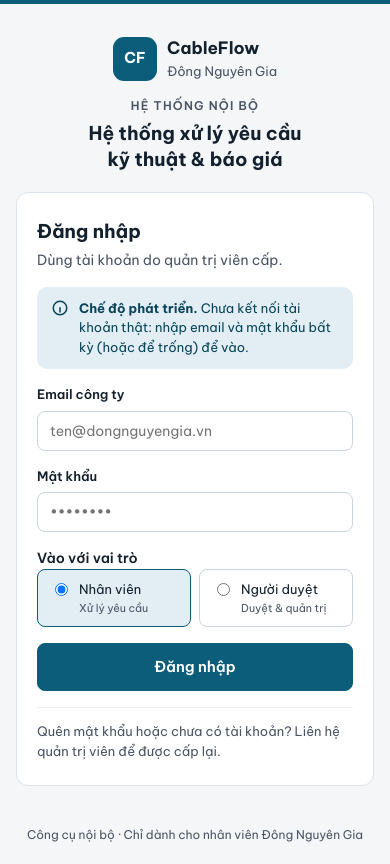
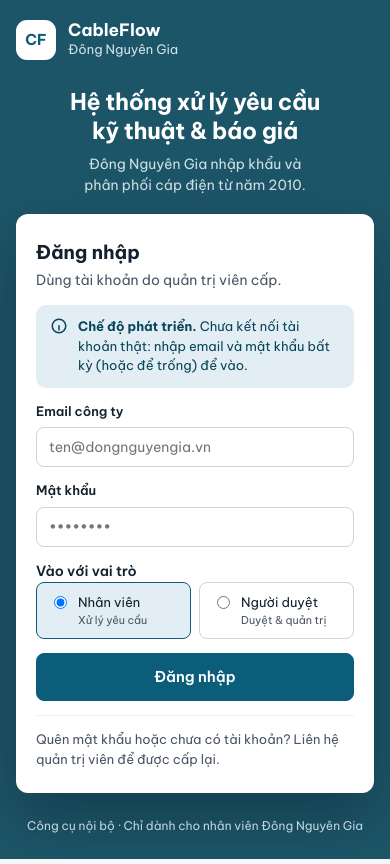
Before and after one commit to s4055134-ux/CableFlow, a plain HTML site: page index.html in a window 390 px wide. Drawn offline with Linux system fonts and the light colour scheme.

Commit message:
Update styles.css

```diff
--- a/css/styles.css
+++ b/css/styles.css
@@ -93,31 +93,19 @@ tbody tr{cursor:pointer}tbody tr:hover{background:#FAFBFC}
 .stats{display:grid;grid-template-columns:repeat(3,minmax(0,1fr));gap:16px;margin-bottom:20px}
 .stat b{display:block;font-size:22px;margin-top:4px}
 
-/* login */
-.login{min-height:100vh;display:flex;flex-direction:column;align-items:center;padding:64px 24px 28px;border-top:4px solid var(--pri);background:var(--bg)}
-.lwrap{width:100%;max-width:440px;display:flex;flex-direction:column;gap:28px}
-.lhead{display:flex;flex-direction:column;align-items:center;text-align:center;gap:16px}
-.lhead .logo{padding:0;justify-content:center}
-.lhead .logo b{width:44px;height:44px;border-radius:11px;font-size:15px}
-.eyebrow{font-size:12px;font-weight:600;letter-spacing:.1em;color:var(--mute);margin-bottom:6px}
-.lhead h1{font-size:22px;line-height:1.35;font-weight:700;text-wrap:balance}
-.lcard{padding:32px}
-.lname{text-align:left}.lname .wm{font-weight:700;font-size:17px}.lname .co{font-size:13px;color:var(--mute)}
-.lfoot{margin-top:auto;padding-top:40px;font-size:12px;color:var(--mute);text-align:center}
-.lcorner,.lsub{display:none}
-@media (min-width:861px){
- .login{position:relative;overflow:hidden;background:#1D5568;border-top:0;padding:56px 24px 20px;justify-content:center}
+/* login – dùng chung cho desktop và mobile */
+.login{position:relative;min-height:100vh;display:flex;flex-direction:column;align-items:center;justify-content:center;padding:56px 24px 20px;background:#1D5568}
 .lcorner{display:flex;align-items:center;gap:12px;position:absolute;top:28px;left:36px;color:#fff;z-index:1}
 .lcorner b{width:44px;height:44px;border-radius:11px;background:#fff;color:var(--pri);display:flex;align-items:center;justify-content:center;font-size:16px}
 .lcorner .cw{font-weight:700;font-size:18px;line-height:1.2}
 .lcorner .cc{font-size:13px;color:#CFE1E7}
- .lwrap{position:relative;z-index:1;max-width:460px;gap:20px}
+.lwrap{position:relative;z-index:1;width:100%;max-width:460px;display:flex;flex-direction:column;gap:20px}
+.lhead{display:flex;flex-direction:column;align-items:center;text-align:center}
 .lhead .logo,.lhead .eyebrow{display:none}
- .lhead h1{color:#fff;font-size:30px;line-height:1.25;letter-spacing:-.015em}
- .lsub{display:block;margin:12px 0 0;color:#CFE1E7;font-size:15px;text-wrap:balance}
+.lhead h1{color:#fff;font-size:30px;line-height:1.25;font-weight:700;letter-spacing:-.015em;text-wrap:balance}
+.lsub{margin:12px 0 0;color:#CFE1E7;font-size:15px;text-wrap:balance}
 .lcard{padding:30px 34px;gap:14px;border:0;border-radius:14px;box-shadow:0 24px 60px rgba(4,24,32,.35)}
- .lfoot{position:relative;z-index:1;color:#BFD5DC;margin-top:0;padding-top:20px}
-}
+.lfoot{position:relative;z-index:1;padding-top:20px;font-size:12px;color:#BFD5DC;text-align:center}
 .devnote{display:flex;gap:10px;padding:12px 14px;border-radius:10px;background:var(--pri-l);color:#08445A;font-size:13px}
 .role{display:grid;grid-template-columns:1fr 1fr;gap:8px}
 .role label{display:flex;gap:8px;align-items:flex-start;border:1px solid var(--inp);border-radius:8px;padding:10px 12px;cursor:pointer;font-size:13px}
@@ -144,10 +132,15 @@ tbody tr{cursor:pointer}tbody tr:hover{background:#FAFBFC}
  .actbar.stick{position:sticky;bottom:64px;background:#fff;padding:12px;margin:0 -16px;border-top:1px solid var(--line);z-index:10}
  .actbar.stick .btn{flex:1;height:46px}
  .grid2,.stats{grid-template-columns:1fr}
- .login{padding:32px 16px 20px}
- .lwrap{gap:20px}
- .lhead h1{font-size:19px}
- .lcard{padding:24px 20px}
+ .login{justify-content:flex-start;padding:20px 16px 24px}
+ .lcorner{position:static;align-self:flex-start;margin-bottom:28px}
+ .lcorner b{width:40px;height:40px;font-size:15px}
+ .lcorner .cw{font-size:17px}
+ .lwrap{gap:18px}
+ .lhead h1{font-size:23px}
+ .lsub{font-size:14px;margin-top:8px}
+ .lcard{padding:24px 20px;border-radius:12px}
+ .lfoot{padding-top:24px}
  .btn{height:44px}
  #toast{bottom:84px}
 }
```
Lines whose indentation alone changed are shown as unchanged.
